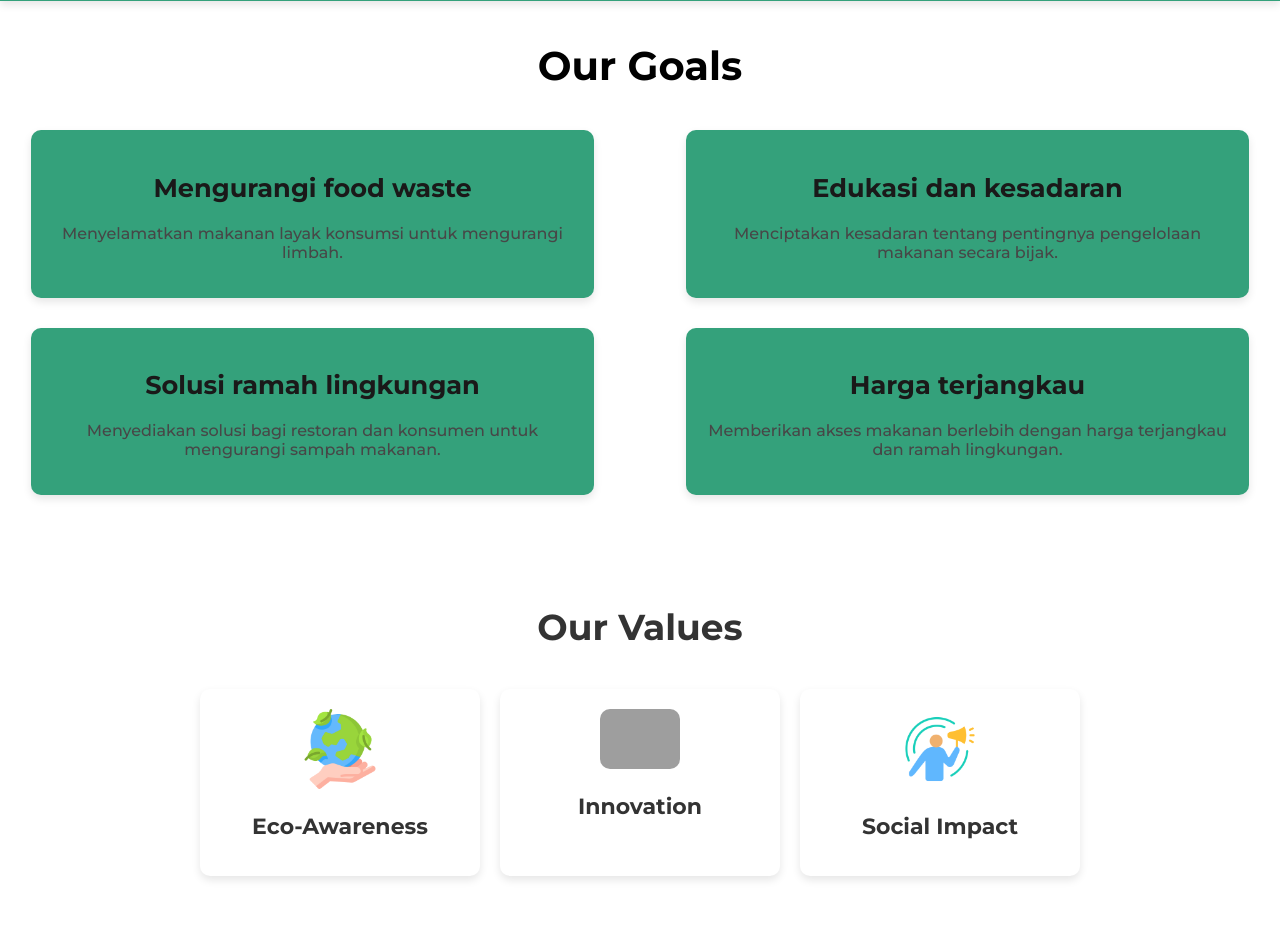
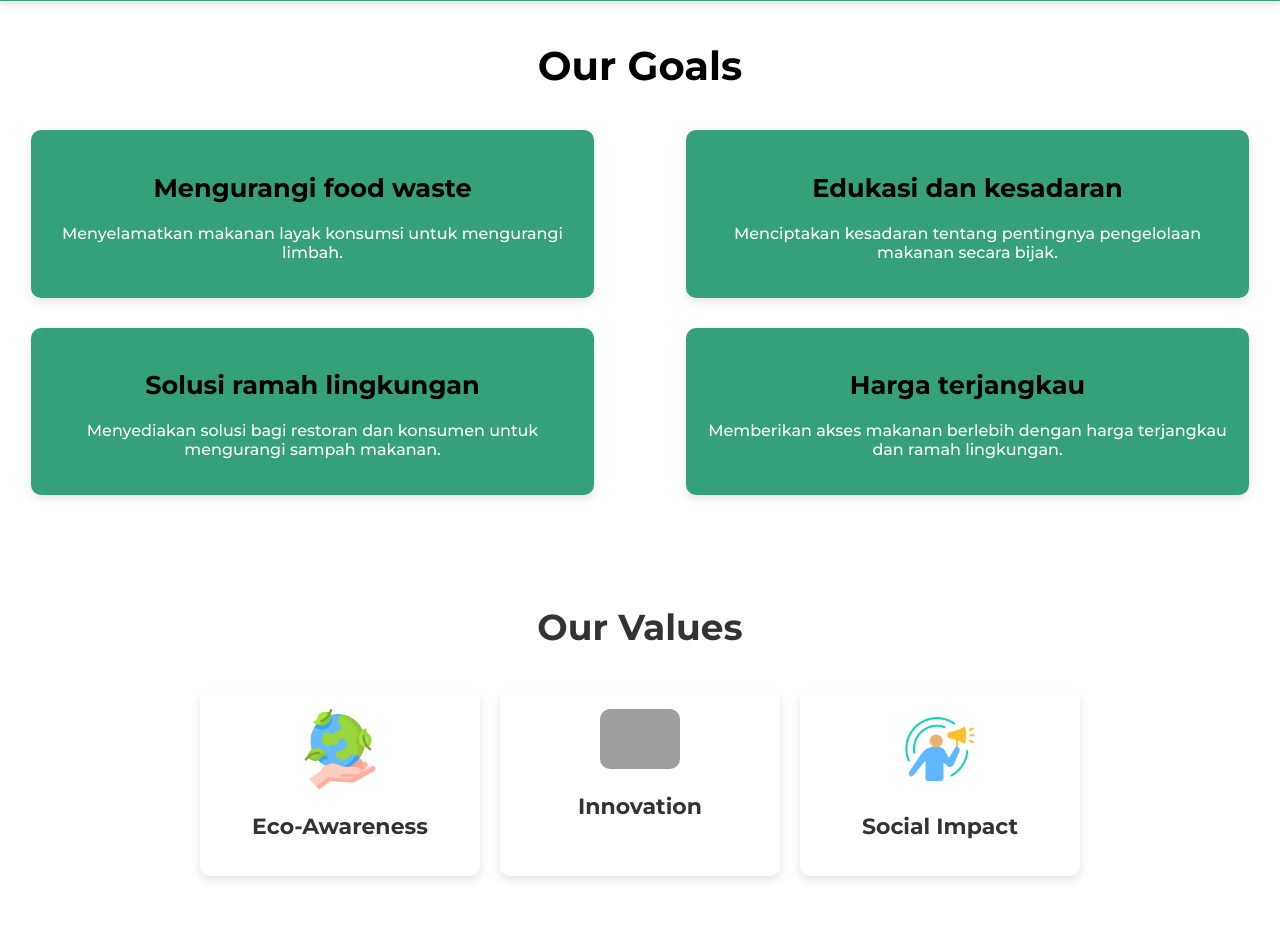
Before and after one commit to Maurennn/SavePlate, a PHP site: page /homepage.html in a window 1280 px wide. Shown: the part 1258-2183 px from the top of the page. Run offline with PHP 8.4, Linux system fonts and the light colour scheme; grey boxes are pictures that could not be loaded.

Commit message:
update: about us

```diff
--- a/homepage.html
+++ b/homepage.html
@@ -141,6 +141,7 @@
                 logoSlide.style.animationDuration = speed + 's';
             }
         </script>
+
     </section>
     <section id="contact">
         <h1>Contact Us</h1>
@@ -173,7 +174,7 @@
             </form>
             <div>
                 <h1>Our Location</h1>
-                <iframe src="https://www.google.com/maps/embed?pb=!1m18!1m12!1m3!1d905.3335560934703!2d106.93565817825069!3d-6.232274793620545!2m3!1f0!2f0!3f0!3m2!1i1024!2i768!4f13.1!3m3!1m2!1s0x2e698c95605b6277%3A0xdb567abf9b0bd384!2sKedai%20Atom!5e0!3m2!1sen!2sid!4v1727360924305!5m2!1sen!2sid" width="600" height="450" style="border:0;" allowfullscreen="" loading="lazy" referrerpolicy="no-referrer-when-downgrade"></iframe>
+                <iframe src="https://www.google.com/maps/embed?pb=!1m18!1m12!1m3!1d3966.284862312026!2d106.998501473877!3d-6.22612226097398!2m3!1f0!2f0!3f0!3m2!1i1024!2i768!4f13.1!3m3!1m2!1s0x2e698c71cf814d97%3A0xd22a5d56809f070a!2sSummarecon%20Mall%20Bekasi!5e0!3m2!1sid!2sid!4v1736659261566!5m2!1sid!2sid" width="600" height="450" style="border:0;" allowfullscreen="" loading="lazy" referrerpolicy="no-referrer-when-downgrade"></iframe>
             </div>
         </div>
     </section>
--- a/homepagelogin.html
+++ b/homepagelogin.html
@@ -182,7 +182,7 @@
             </form>
             <div>
                 <h1>Our Location</h1>
-                <iframe src="https://www.google.com/maps/embed?pb=!1m18!1m12!1m3!1d905.3335560934703!2d106.93565817825069!3d-6.232274793620545!2m3!1f0!2f0!3f0!3m2!1i1024!2i768!4f13.1!3m3!1m2!1s0x2e698c95605b6277%3A0xdb567abf9b0bd384!2sKedai%20Atom!5e0!3m2!1sen!2sid!4v1727360924305!5m2!1sen!2sid" width="600" height="450" style="border:0;" allowfullscreen="" loading="lazy" referrerpolicy="no-referrer-when-downgrade"></iframe>
+                <iframe src="https://www.google.com/maps/embed?pb=!1m18!1m12!1m3!1d3966.284862312026!2d106.998501473877!3d-6.22612226097398!2m3!1f0!2f0!3f0!3m2!1i1024!2i768!4f13.1!3m3!1m2!1s0x2e698c71cf814d97%3A0xd22a5d56809f070a!2sSummarecon%20Mall%20Bekasi!5e0!3m2!1sid!2sid!4v1736659261566!5m2!1sid!2sid" width="600" height="450" style="border:0;" allowfullscreen="" loading="lazy" referrerpolicy="no-referrer-when-downgrade"></iframe>
             </div>
         </div>
     </section>
--- a/style.css
+++ b/style.css
@@ -342,6 +342,7 @@ nav ul li:hover > a {
                                 "email phone"
                                 "message message";
     }
+
     #input-name {
         grid-area: name;
     }
@@ -496,12 +497,12 @@ nav ul li:hover > a {
     .goals-item h2 {
         font-size: 1.6rem;
         font-weight: 600;
-        color: #1a1919;
+        color: black;
     }
 
     .goals-item p {
         font-size: 1rem;
-        color: #474747;
+        color: rgb(255, 255, 255);
     }
 
     #about-us {
```
